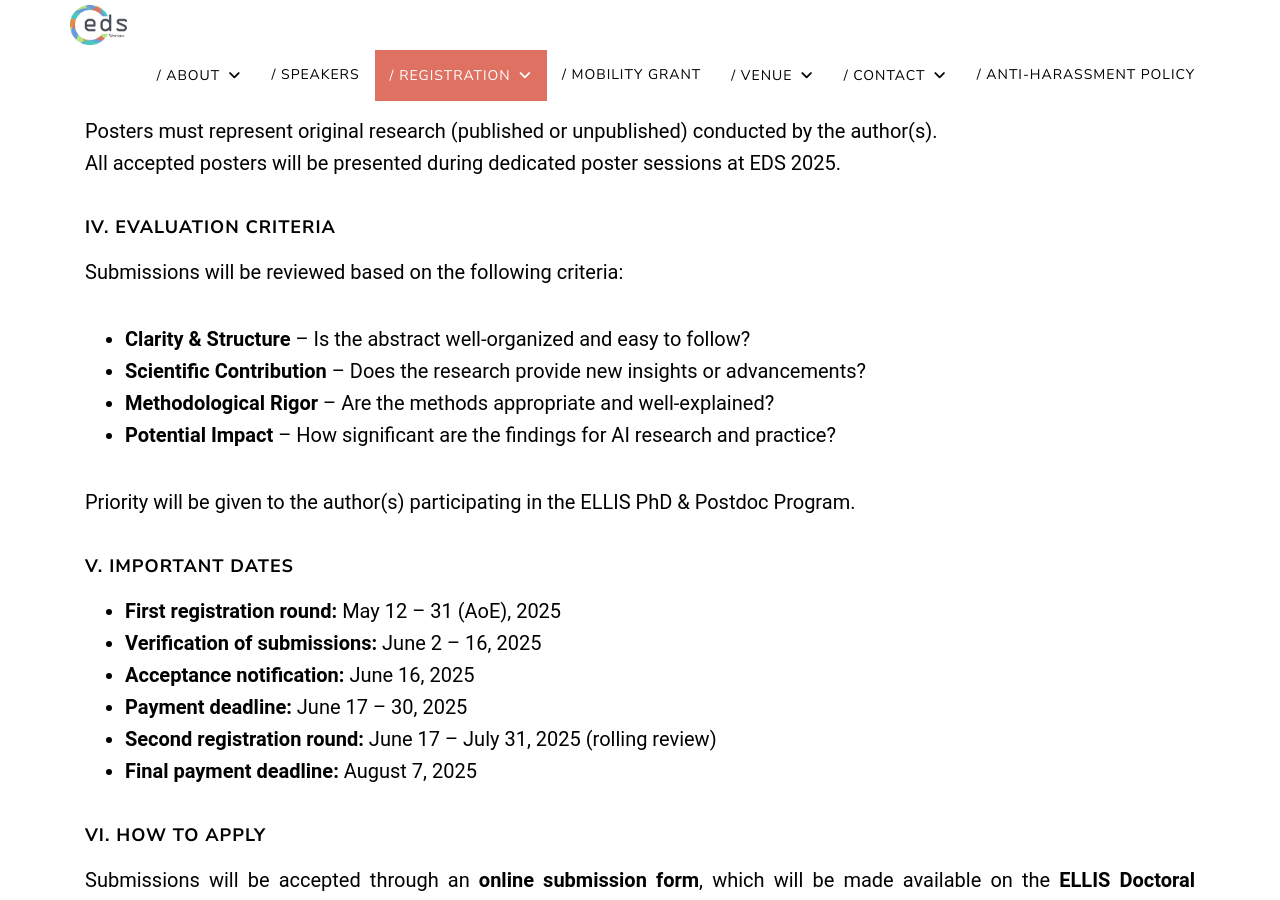
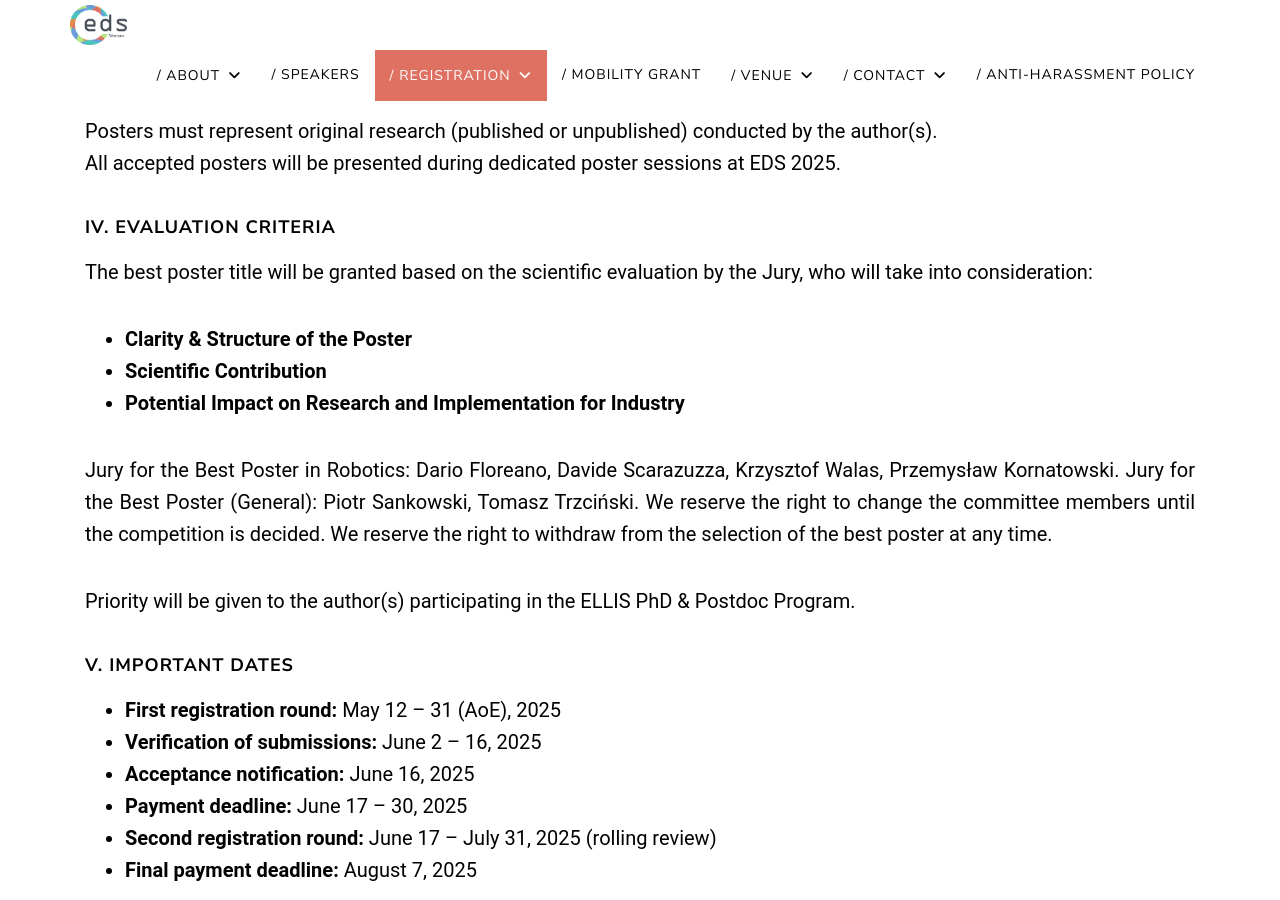
Before and after one commit to eds2025/eds2025.github.io, a Jekyll site: the page built from index.html, in a window 1280 px wide and 900 px high, scrolled down 6300 px. Built offline with Jekyll 4.4.1, drawn with Linux system fonts in a browser that asks for light colours.

Commit message:
evaluation criteria

```diff
--- a/_includes/home/registration.html
+++ b/_includes/home/registration.html
@@ -112,16 +112,20 @@
 
             <h4 id="evaluation-criteria" class="about-subsection"><strong>IV. Evaluation Criteria</strong></h4>
             <p>
-                Submissions will be reviewed based on the following criteria:
+                The best poster title will be granted based on the scientific evaluation by the Jury, who will take into consideration:
             </p>
             <ul>
-                <li><strong>Clarity &amp; Structure</strong> – Is the abstract well-organized and easy to follow?</li>
-                <li><strong>Scientific Contribution</strong> – Does the research provide new insights or advancements?
-                </li>
-                <li><strong>Methodological Rigor</strong> – Are the methods appropriate and well-explained?</li>
-                <li><strong>Potential Impact</strong> – How significant are the findings for AI research and practice?
+                <li><strong>Clarity &amp; Structure of the Poster </strong></li>
+                <li><strong>Scientific Contribution</strong></li>
+                <li><strong>Potential Impact on Research and Implementation for Industry</strong></li>
                 </li>
             </ul>
+            <p>
+            Jury for the Best Poster in Robotics: Dario Floreano, Davide Scarazuzza, Krzysztof Walas, Przemysław Kornatowski.
+            Jury for the Best Poster (General): Piotr Sankowski, Tomasz Trzciński.
+            We reserve the right to change the committee members until the competition is decided.
+            We reserve the right to withdraw from the selection of the best poster at any time.
+            </p>
             <p>
                 Priority will be given to the author(s) participating in the ELLIS PhD &amp; Postdoc Program.
             </p>
```
